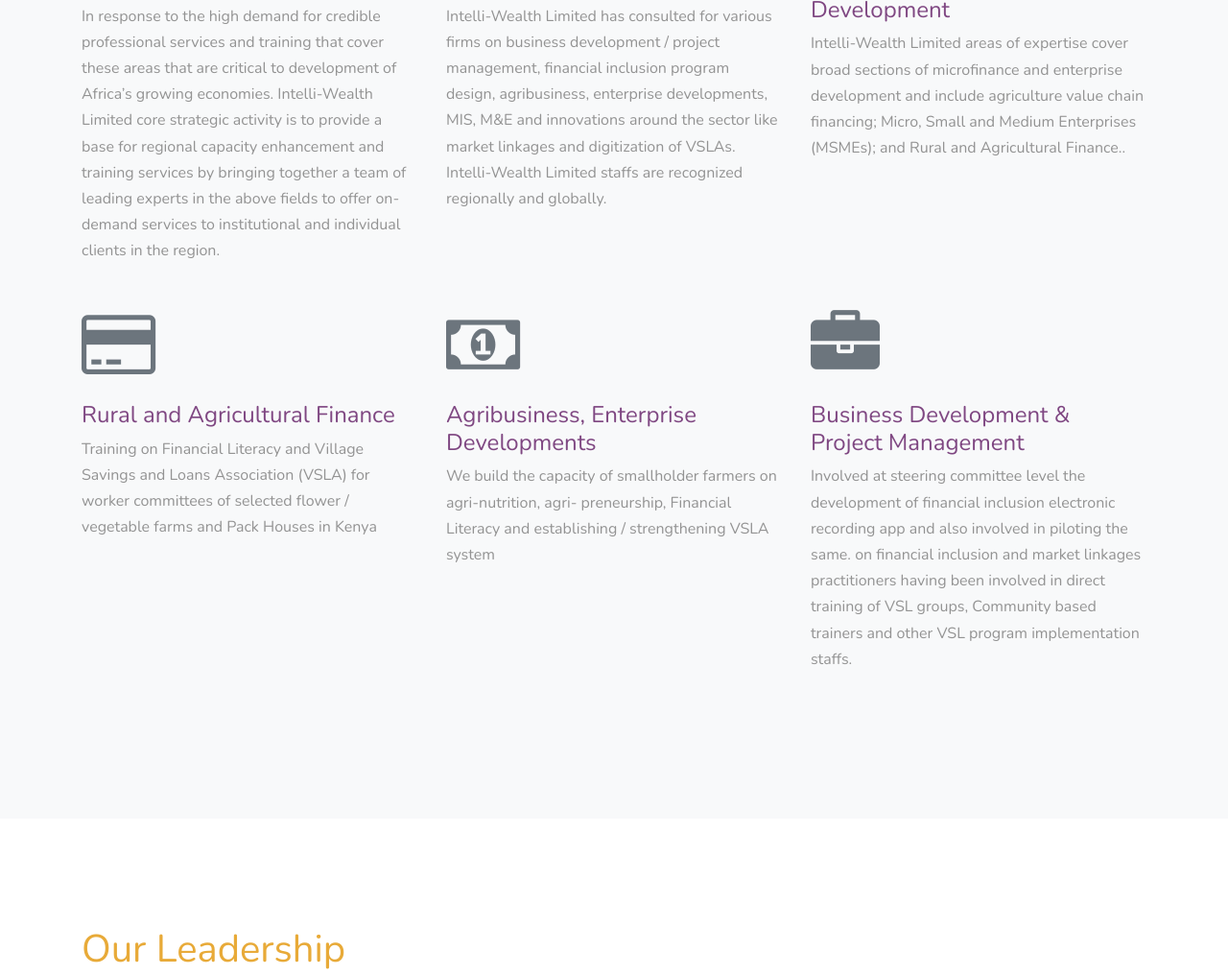
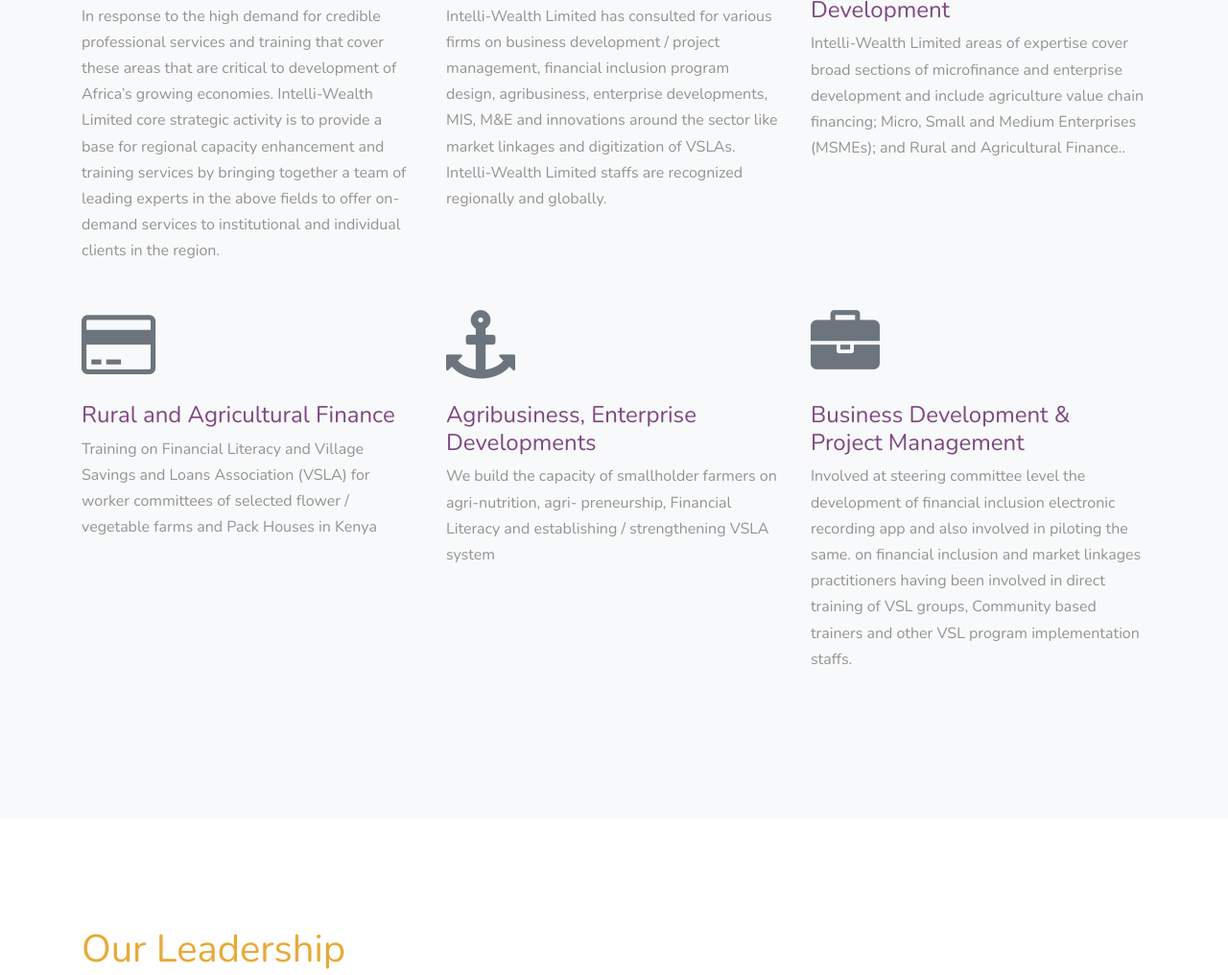
Before and after one commit to DickensJuma/IntelliWealthLtd, a plain HTML site: page index.html in a window 1280 px wide. Shown: the part 2785-3801 px from the top of the page at 96% size. Drawn offline with nearby package versions, Linux system fonts and the light colour scheme; files whose address does not match are found by name.

Commit message:
change agri ico

```diff
--- a/index.html
+++ b/index.html
@@ -247,7 +247,7 @@
             <p>Training on Financial Literacy and Village Savings and Loans Association (VSLA) for worker committees of selected flower / vegetable farms and Pack Houses in Kenya</p>
           </div>
           <div class="col-md-6 col-lg-4 mb-4">
-            <span class="icon-money d-block mb-3 display-3 text-secondary"></span>
+            <span class="icon-anchor d-block mb-3 display-3 text-secondary"></span>
             <h3 class="text-primary h4 mb-2">Agribusiness, Enterprise Developments</h3>
             <p>We build the capacity of smallholder farmers on agri-nutrition, agri- preneurship, Financial Literacy and establishing / strengthening VSLA system </p>
           </div>
```
